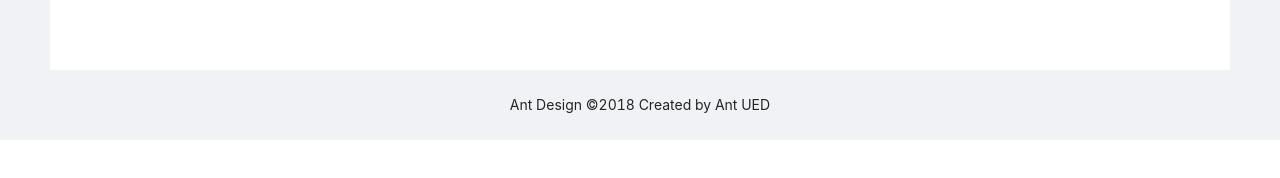
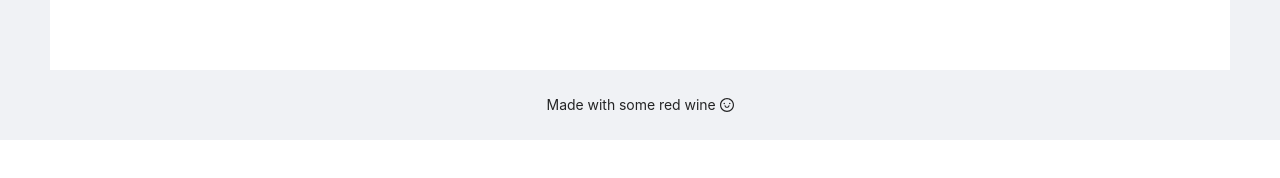
Before and after one commit to karojg/css-notes, a React (Create React App) app: page / in a window 1280 px wide. Shown: the part 274-452 px from the top of the page. Built offline with nearby package versions, Linux system fonts and the light colour scheme.

Commit message:
feature/footer: Updates footer

```diff
--- a/src/App.js
+++ b/src/App.js
@@ -4,6 +4,7 @@ import 'antd/dist/antd.css';
 import './App.css';
 import { BrowserRouter as Router, Switch, Route, Link } from 'react-router-dom';
 import About from './components/About';
+import { SmileOutlined } from '@ant-design/icons';
 
 const { Header, Content, Footer } = Layout;
 
@@ -40,7 +41,9 @@ const App = () => {
           </div>
         </Content>
       </Router>
-      <Footer style={{ textAlign: 'center' }}>Ant Design ©2018 Created by Ant UED</Footer>
+      <Footer style={{ textAlign: 'center' }}>
+        Made with some red wine <SmileOutlined />
+      </Footer>
     </Layout>
   );
 };
```
